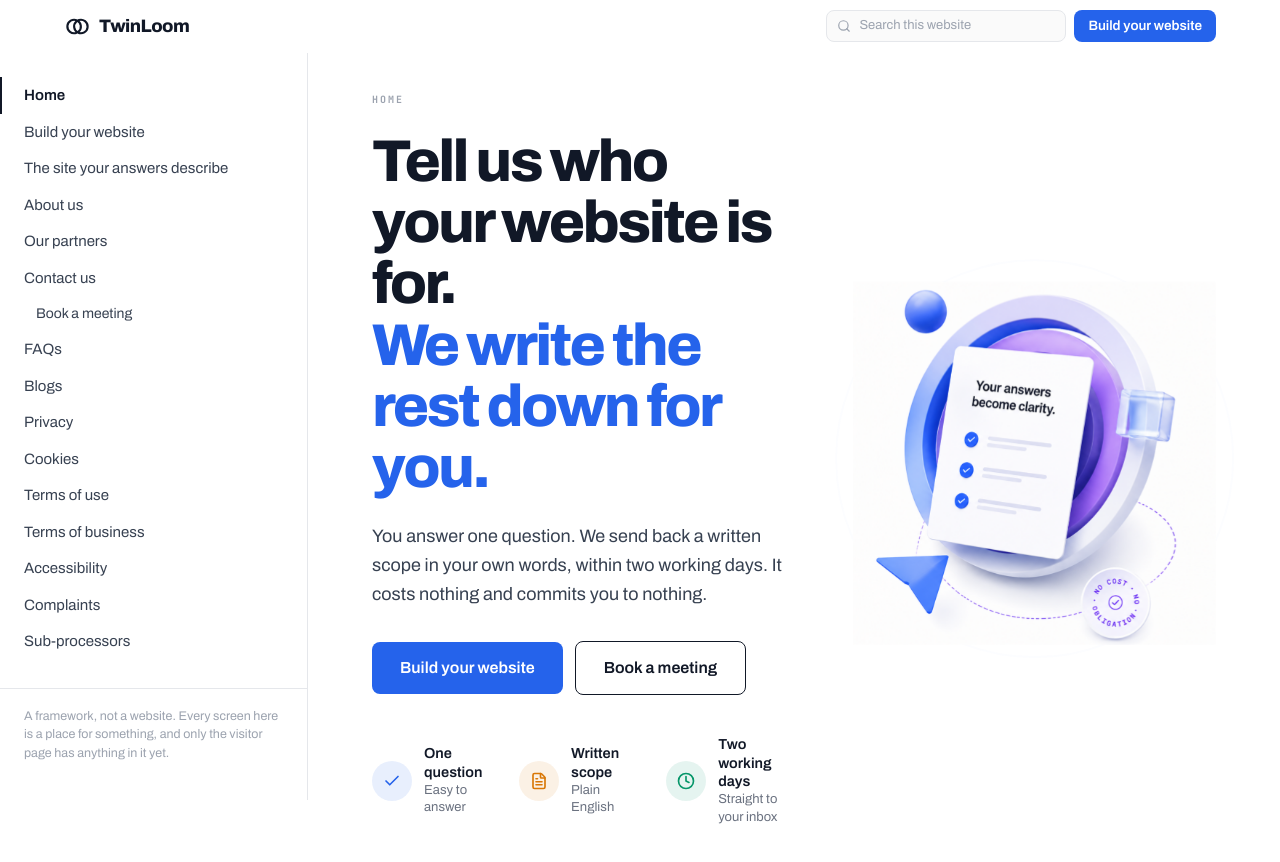
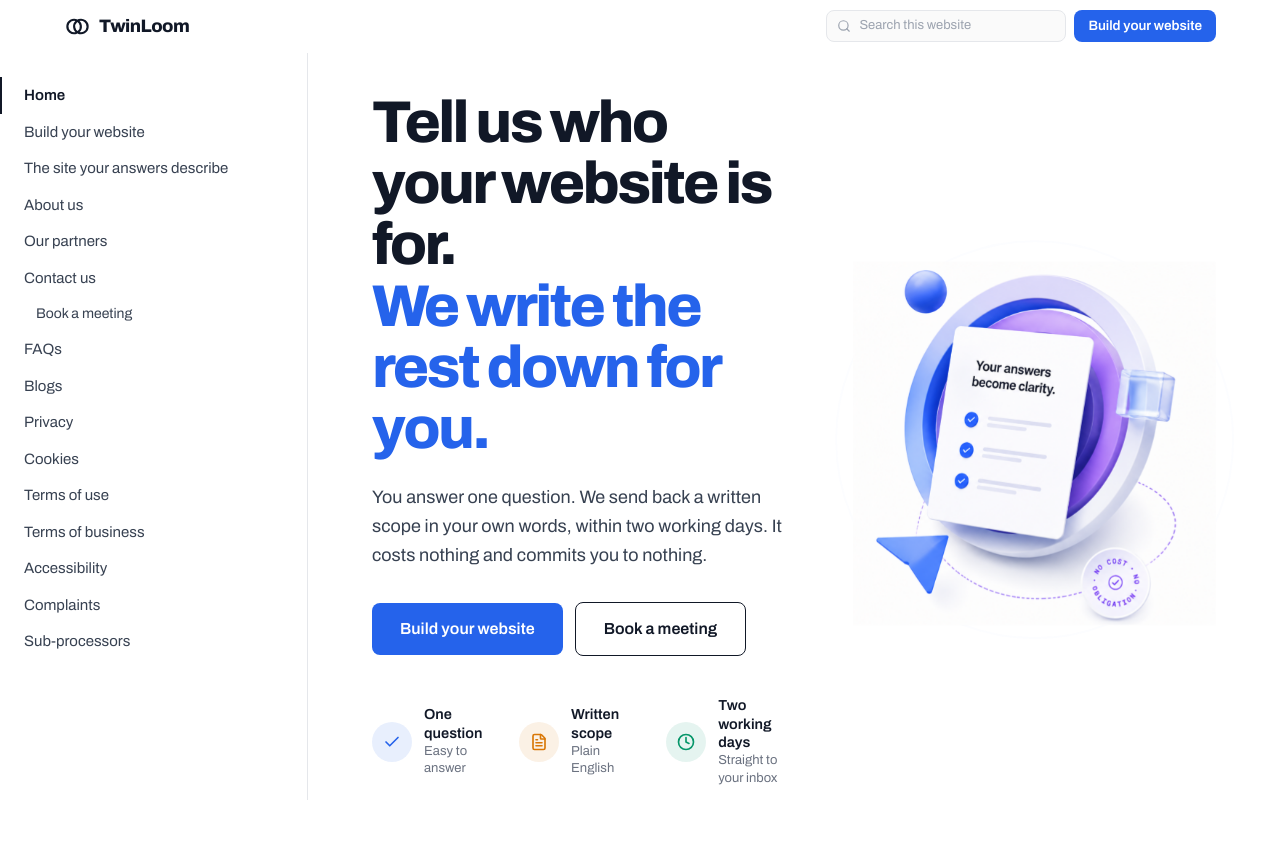
Before and after one commit to ayodhbhojithh/twinloom, a Next.js app: page / in a window 1280 px wide. Shown: the top 862 px of the page. After the commit the page ends 827 px from the top, so only its background shows below. Built offline with nearby package versions, Linux system fonts and the light colour scheme.

Commit message:
Refactor Hero component timing and layout for improved animation flow. Update animation delays for elements and adjust spacing in the left column to enhance visual consistency and readability.

```diff
--- a/components/home/hero.tsx
+++ b/components/home/hero.tsx
@@ -45,13 +45,12 @@ const RINGS = [58, 74, 90, 106, 122];
 
 /** Timing, in one place, so the order things arrive in can be read at a glance. */
 const IN = {
-  kicker: 0,
-  title: 90,
-  lead: 190,
-  actions: 280,
-  points: 360,
-  art: 160,
-  ring: 320,
+  title: 0,
+  lead: 110,
+  actions: 200,
+  points: 280,
+  art: 90,
+  ring: 240,
 } as const;
 
 /** `--in` is what `.rise` and `.ring-in` read their delay from. */
@@ -65,9 +64,9 @@ const delay = (ms: number) => ({ "--in": `${ms}ms` }) as React.CSSProperties;
  * set once in `globals.css`, so this cannot drift out of step with the header
  * when the header changes.
  *
- * The spacing down the left column is one ladder, 24 / 24 / 32 / 40, rather than
- * a value picked per block. Four steps that each read as bigger than the last is
- * what makes a column look set rather than assembled.
+ * The spacing down the left column is one ladder, 24 / 32 / 40, rather than a
+ * value picked per block. Steps that each read as bigger than the last are what
+ * make a column look set rather than assembled.
  *
  * It arrives in reading order, and it arrives in CSS. A page that ships no
  * JavaScript should not start shipping some for an animation that plays once, so
@@ -86,16 +85,9 @@ export function Hero() {
     <section className="page-frame relative isolate flex min-h-[var(--stage)] flex-col justify-center overflow-clip py-12 lg:py-10">
       <div className="grid max-w-wide items-center gap-x-12 gap-y-14 lg:grid-cols-[minmax(0,1.15fr)_minmax(0,1fr)] xl:gap-x-16">
         <div className="min-w-0">
-          <p
-            style={delay(IN.kicker)}
-            className="rise font-mono text-[10px] font-bold tracking-[0.2em] text-label uppercase"
-          >
-            Home
-          </p>
-
           <h1
             style={delay(IN.title)}
-            className="rise mt-6 max-w-[21ch] text-[clamp(34px,4.6vw,68px)] leading-[1.04] font-extrabold tracking-[-0.045em] text-ink"
+            className="rise max-w-[21ch] text-[clamp(34px,4.6vw,68px)] leading-[1.04] font-extrabold tracking-[-0.045em] text-ink"
           >
             {claim}
             {promise ? (
--- a/components/layout/site-rail.tsx
+++ b/components/layout/site-rail.tsx
@@ -1,8 +1,6 @@
 "use client";
 
 import { usePathname } from "next/navigation";
-
-import { SITE } from "@/lib/site";
 
 import { RailNav } from "./rail-nav";
 
@@ -39,13 +37,6 @@ export function SiteRail() {
       }}
     >
       <RailNav pathname={pathname} />
-
-      {/* The prototype's own foot note. It says what this site is while you are
-          looking at the list of everything in it, which is the one place the
-          admission reads as useful rather than apologetic. */}
-      <div className="mt-7 border-t border-border px-6 pt-[18px]">
-        <p className="text-[12.5px] leading-[1.5] text-label">{SITE.status}</p>
-      </div>
     </nav>
   );
 }
```
